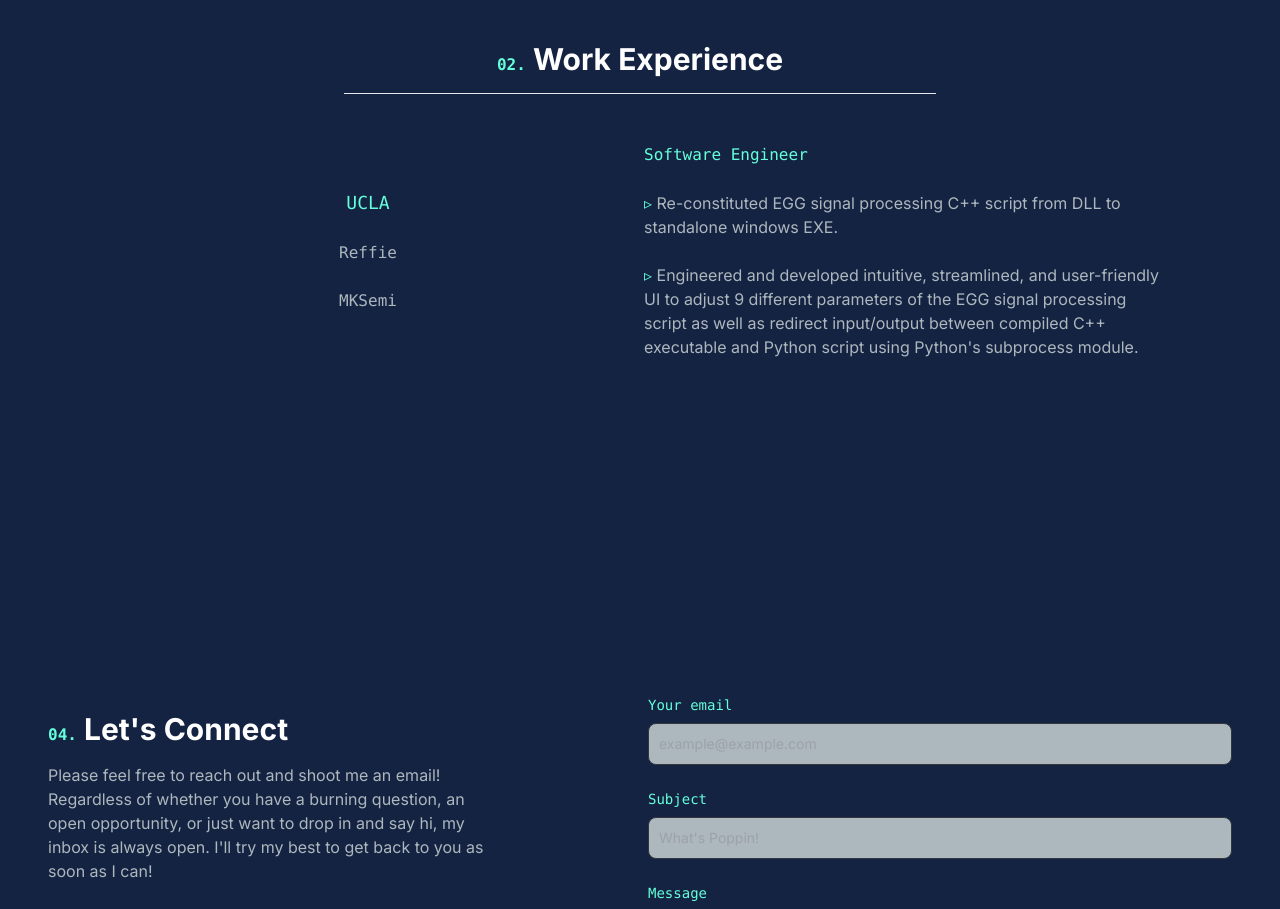
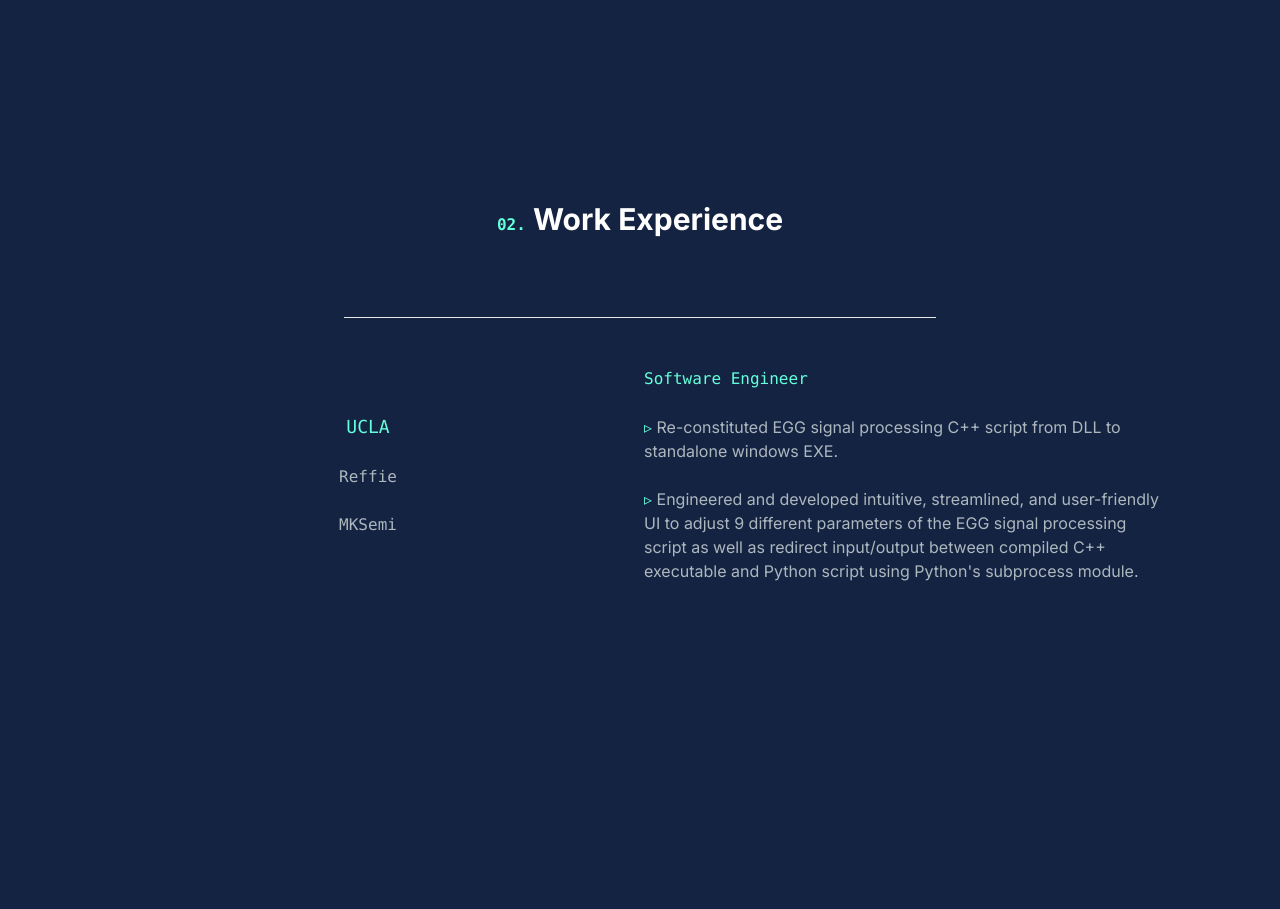
Before and after one commit to zhendahu/zhendahu.github.io, a Next.js app in the folder zhenda-portfolio/: page / in a window 1280 px wide. Shown: the part 1800-2709 px from the top of the page. Built offline with nearby package versions, Linux system fonts and the light colour scheme.

Commit message:
experience section navbar working

```diff
--- a/zhenda-portfolio/src/app/components/ExperienceSection.jsx
+++ b/zhenda-portfolio/src/app/components/ExperienceSection.jsx
@@ -73,7 +73,7 @@ const ExperienceSection = () => {
 
   return (
     <div>
-        <section className='mt-4 md:mt-0 text-left flex flex-col h-full px-2 items-center xl:px-16' id="experience">
+        <section className='mt-4 md:mt-0 text-left flex flex-col h-full px-2 items-center xl:px-16 py-8 sm:py-16' id="experience">
             <h2 className='text-3xl text-white font-bold'> <span className='font-mono text-[#64FFDA] text-base'>02.</span> Work Experience</h2>
         </section>
 
--- a/zhenda-portfolio/src/app/page.js
+++ b/zhenda-portfolio/src/app/page.js
@@ -18,10 +18,10 @@ export default function Home() {
       <container className="container mt-24 mx-auto px-12 py-20">
         <AboutSection />
       </container>
-      <container className="container mx-auto px-12 py-20">
+      <container className="container mt-24 mx-auto px-12 py-20">
         <ExperienceSection />
       </container>
-      <container className="container mx-auto px-12 py-20">
+      <container className="container mt-24 mx-auto px-12 py-20">
         <EmailSection />
       </container>
       <footer className='fixed bottom-0 left-0 z-20 p-4 flex flex-col gap-4'>
```
